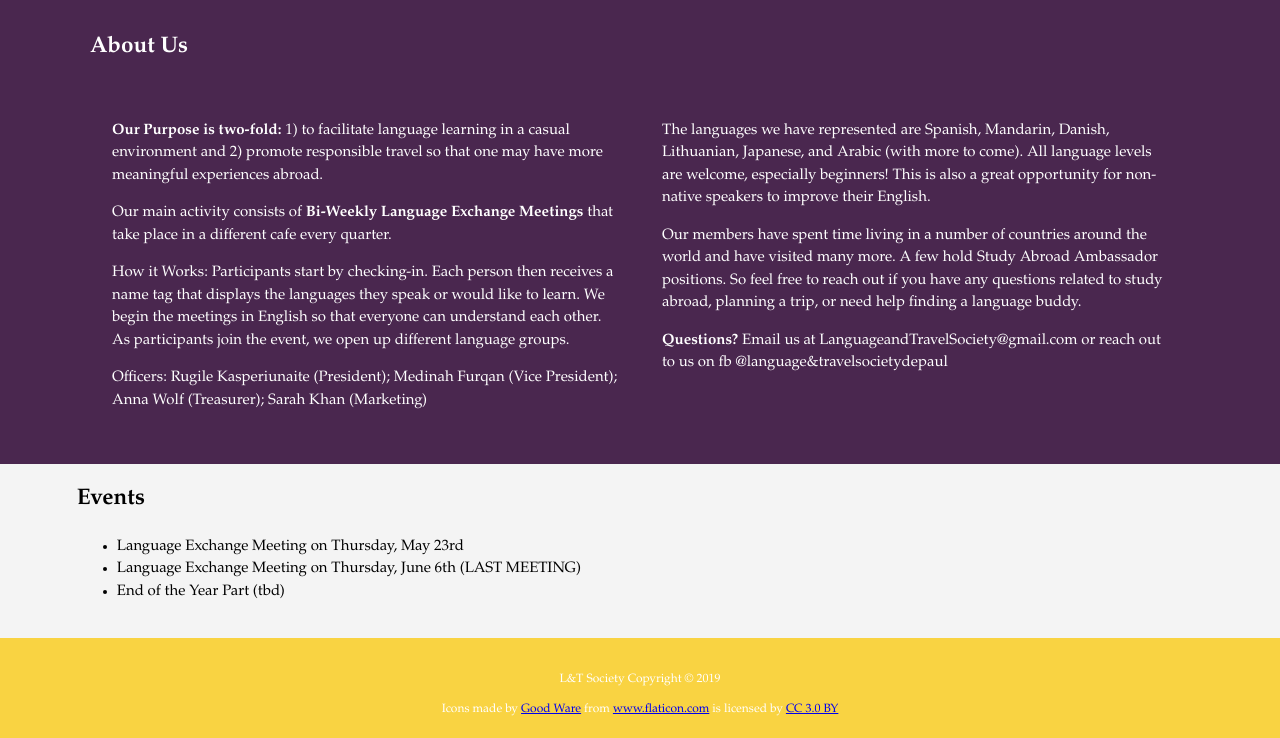
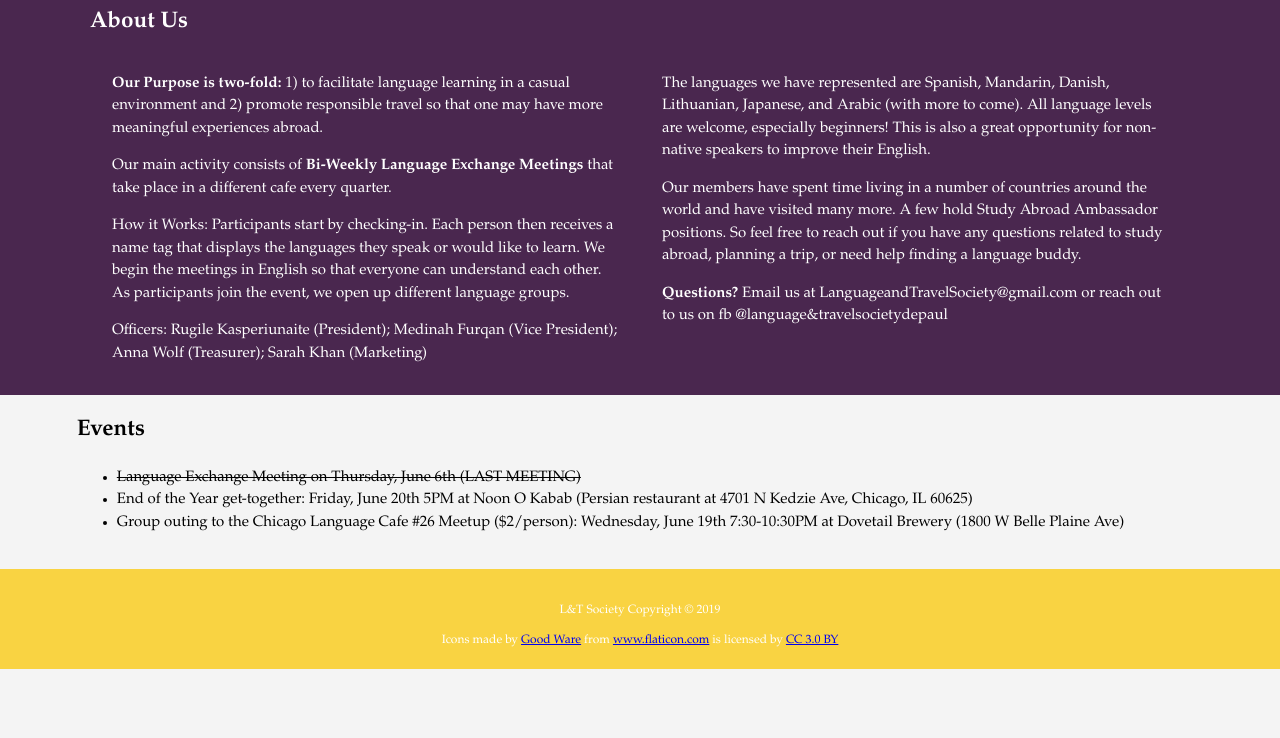
Before and after one commit to LTSDePaul/LTSDePaul.github.io, a plain HTML site: page index.html in a window 1280 px wide. Shown: the part 955-1693 px from the top of the page. After the commit the page ends 1624 px from the top, so only its background shows below. Drawn offline with Linux system fonts and the light colour scheme; a web font is replaced by a local one.

Commit message:
June Update

```diff
--- a/index.html
+++ b/index.html
@@ -115,9 +115,9 @@
 		<div class="container">
 		<h1>Events</h1>
 		<ul>
-			<li>Language Exchange Meeting on Thursday, May 23rd</li>
-			<li>Language Exchange Meeting on Thursday, June 6th (LAST MEETING)</li>
-			<li>End of the Year Part (tbd)</li>
+			<li><strike>Language Exchange Meeting on Thursday, June 6th (LAST MEETING)</strike></li>
+			<li>End of the Year get-together: Friday, June 20th 5PM at Noon O Kabab (Persian restaurant at  4701 N Kedzie Ave, Chicago, IL 60625)</li>
+			<li>Group outing to the Chicago Language Cafe #26 Meetup ($2/person): Wednesday, June 19th 7:30-10:30PM at Dovetail Brewery (1800 W Belle Plaine Ave)</li>
 		</ul>
 		</div>
 	</section>
--- a/mystyle.css
+++ b/mystyle.css
@@ -36,7 +36,7 @@ header{
 	background: #4A274F;
 	color: #ffffff;
 	padding-top: 30px;
-	padding-bottom: 25px;
+
 	min-height:70px;
 	border-bottom: #F9D342 3px solid;
 }
@@ -157,7 +157,7 @@ footer{
 .column {
 	float: right;
 	width: 46%;
-	margin: 2%;
+	margin: 0 2% 0 2%;
 }
 .row: after {
 	content: "";
@@ -179,6 +179,7 @@ footer{
 
 	header{
 		padding-bottom:20px;
+
 	}
 
 	#showcase h1{
```
